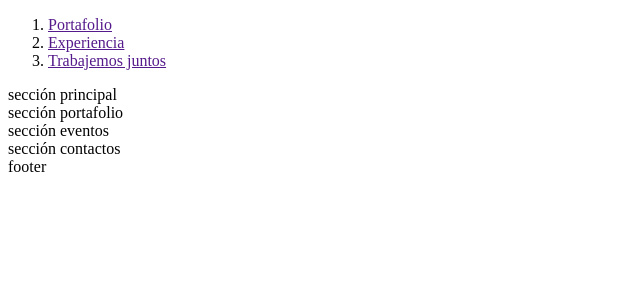
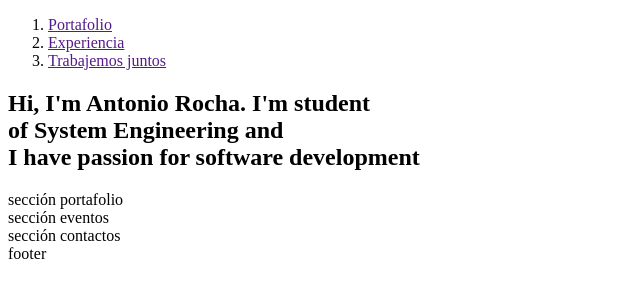
Before and after one commit to jantonio2/WebFolder, a plain HTML site: page index.html in a window 1280 px wide. Shown: the whole page, without its empty margins (0-640 px from the left). Drawn offline with Linux system fonts and the light colour scheme.

Commit message:
Principal Description

```diff
--- a/index.html
+++ b/index.html
@@ -19,7 +19,11 @@
                 </ol>
             </nav>
         </header>
-        <section>sección principal</section>
+        <section>
+            <h1>
+                Hi, I'm <strong>Antonio Rocha</strong>. I'm student<br/> of <strong>System Engineering</strong> and  <br/>I have passion for <strong>software development</strong>
+            </h1>
+        </section>
         <section>sección portafolio</section>
         <section>sección eventos</section>
         <section>sección contactos</section>
```
